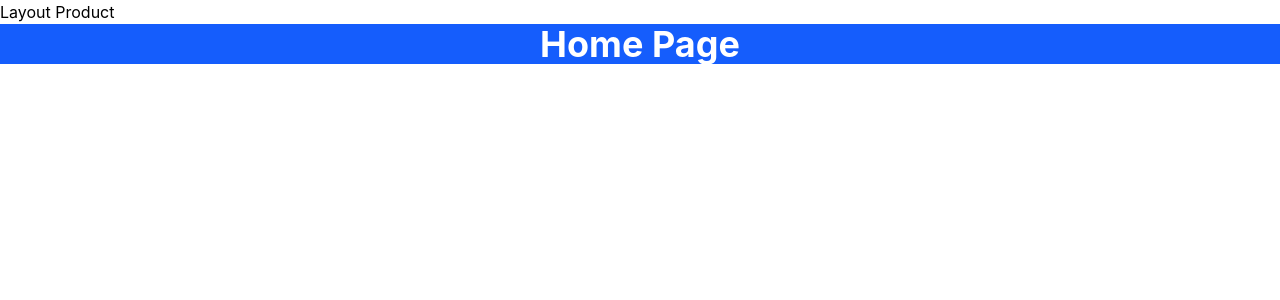
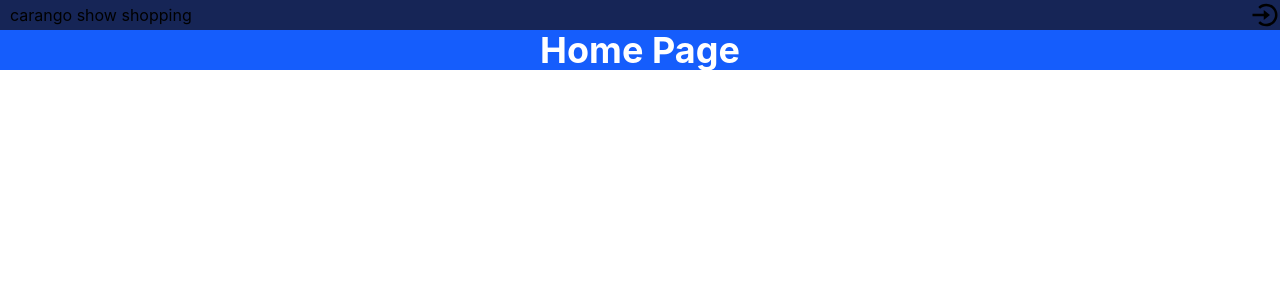
Before and after one commit to AllanKevinScain/carango-show-app, a React (Vite) app: page / in a window 1280 px wide. Shown: the top 300 px of the page. Built offline with nearby package versions, Linux system fonts and the light colour scheme.

Commit message:
chore: coisas prontas

```diff
--- /dev/null
+++ b/src/components/cards/default.tsx
@@ -0,0 +1,20 @@
+import { twMerge } from "tailwind-merge";
+
+interface DefaultCardProps {
+  children: React.ReactNode;
+}
+
+export const DefaultCard = (props: DefaultCardProps) => {
+  const { children } = props;
+  return (
+    <div
+      className={twMerge(
+        "flex",
+        "p-[24px] bg-neutral-50 h-[388px] w-[304px]",
+        "hover:shadow-2xl"
+      )}
+    >
+      {children}
+    </div>
+  );
+};
--- /dev/null
+++ b/src/components/cards/index.tsx
@@ -0,0 +1,5 @@
+import { DefaultCard } from "./default";
+
+export const Card = {
+  default: DefaultCard,
+};
--- a/src/components/index.ts
+++ b/src/components/index.ts
@@ -0,0 +1,3 @@
+export * from "./button";
+export * from "./cards";
+export * from "./navbar";
--- /dev/null
+++ b/src/components/navbar/index.tsx
@@ -0,0 +1,19 @@
+import { BiLogInCircle } from "react-icons/bi";
+import { twMerge } from "tailwind-merge";
+
+export const Navbar = () => {
+  return (
+    <nav
+      className={twMerge("flex justify-between items-center", "bg-blue-950")}
+    >
+      <div className="flex gap-[10px]">
+        <img src="" />
+        <h3>carango show shopping</h3>
+      </div>
+
+      <button>
+        <BiLogInCircle size={30} />
+      </button>
+    </nav>
+  );
+};
--- a/src/routes/layouts/product.tsx
+++ b/src/routes/layouts/product.tsx
@@ -1,9 +1,10 @@
+import { Navbar } from "@/components";
 import { Outlet } from "react-router";
 
 export const LayoutProduct = () => {
   return (
     <>
-      <div>Layout Product</div>
+      <Navbar />
       <Outlet />
     </>
   );
--- a/src/routes/pages/list.tsx
+++ b/src/routes/pages/list.tsx
@@ -1,7 +1,24 @@
+import { Card } from "@/components";
+import { twMerge } from "tailwind-merge";
+
 export function ListPage() {
   return (
-    <div className="flex items-center justify-center bg-blue-600 text-white">
-      <h1 className="text-4xl font-bold">List Page</h1>
+    <div className="flex flex-col">
+      <h1 className="text-4xl font-bold">Listagem de produtos</h1>
+
+      <div
+        className={twMerge("grid grid-cols-3", "bg-neutral-500", "p-[24px]")}
+      >
+        {Array(10)
+          .fill(null)
+          .map((_, index) => {
+            return (
+              <Card.default key={index}>
+                <p className="bg-allan">{index}</p>
+              </Card.default>
+            );
+          })}
+      </div>
     </div>
   );
 }
```
Also changed, not shown: src/components/button/index.tsx (renamed from src/components/button.tsx).
